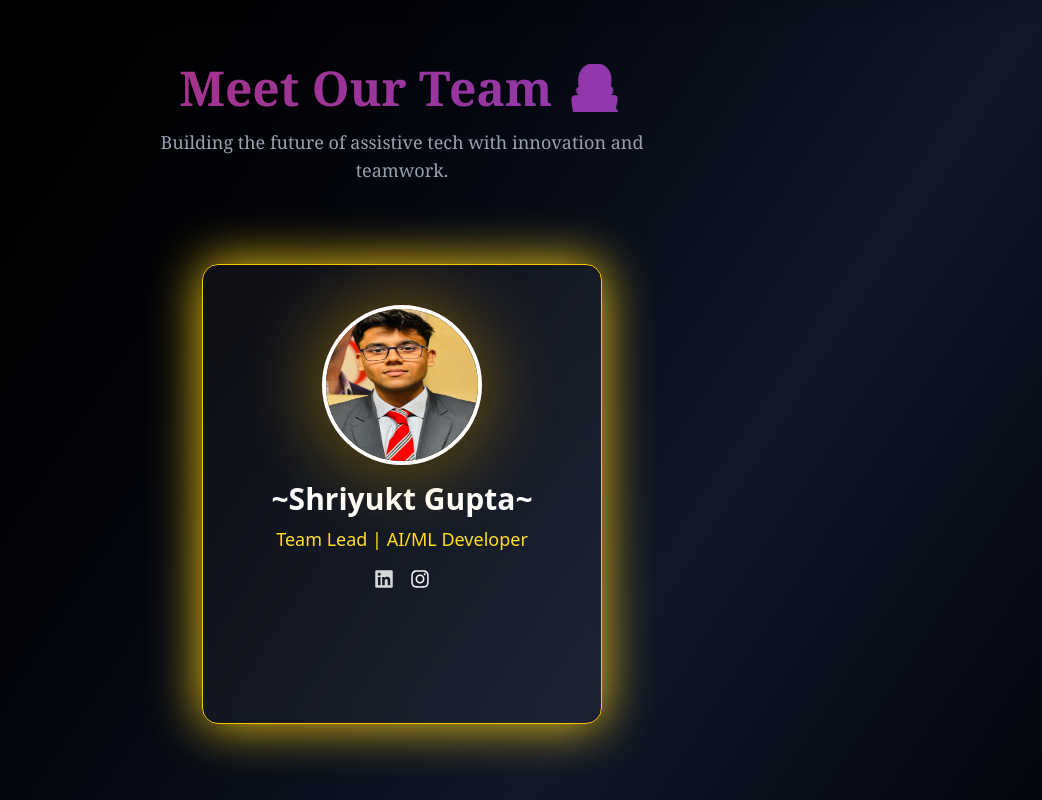
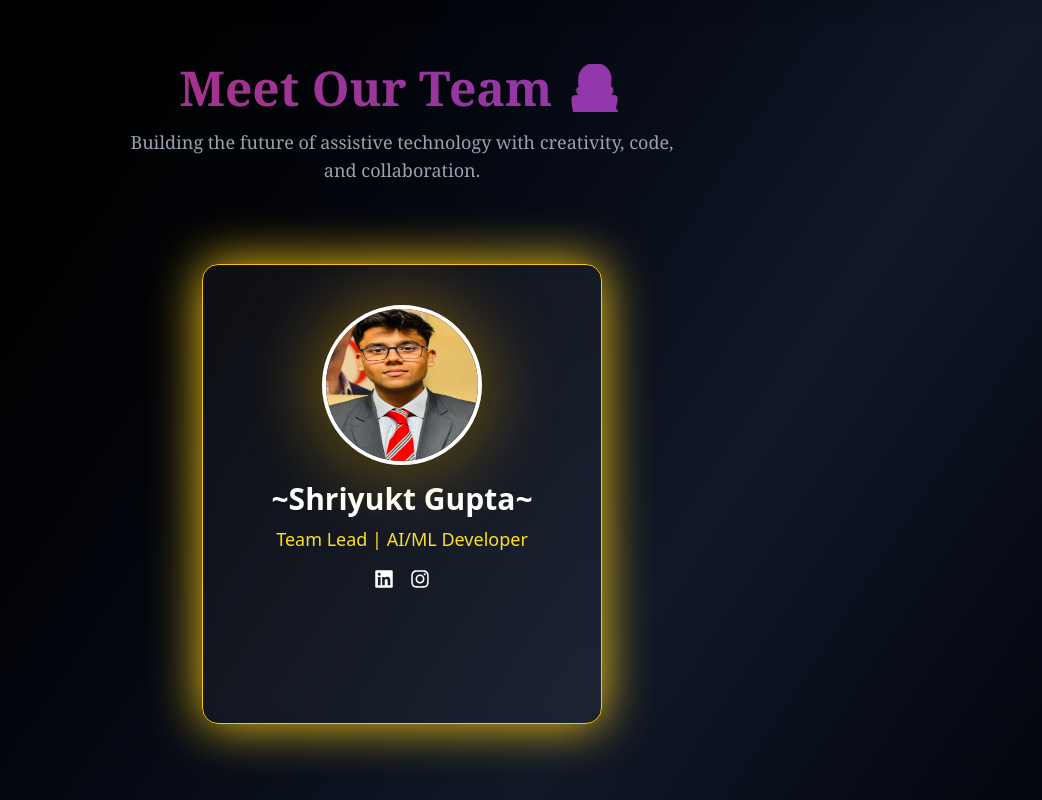
Before and after one commit to devansh021/live_hackathone, a React (Vite) app in the folder website/: page /ourteam in a window 1280 px wide. Shown: the whole page, without its empty margins (238-1280 px from the left). Built offline with nearby package versions, Linux system fonts and the light colour scheme.

Commit message:
sisth commit

```diff
--- a/website/src/pages/OurTeamPage.jsx
+++ b/website/src/pages/OurTeamPage.jsx
@@ -1,109 +1,79 @@
 import React from 'react';
 import { motion } from 'framer-motion';
+import Tilt from 'react-parallax-tilt';
 import { FaLaptopCode, FaTools, FaCrown, FaGithub, FaLinkedin, FaInstagram } from 'react-icons/fa';
-import Tilt from 'react-parallax-tilt';
 
-// Team data
 const teams = {
   leader: [
     {
       name: '~Shriyukt Gupta~',
       role: 'Team Lead | AI/ML Developer',
-      image: 'public/team/shri.jpg',
-
-      linkedin: 'https://www.linkedin.com/in/shriyukt-gupta-12b665277?utm_source=share&utm_campaign=share_via&utm_content=profile&utm_medium=android_app',
-      instagram: 'https://www.instagram.com/shriyuktt?igsh=djNtZHl0cW9oMTNj',
+      image: '/team/shri.jpg',
+      linkedin: 'https://www.linkedin.com/in/shriyukt-gupta-12b665277',
+      instagram: 'https://www.instagram.com/shriyuktt',
     },
   ],
   software: [
     {
       name: '~Devansh Arya~',
       role: 'Full Stack Developer',
-      image: 'public/team/devansh.jpg',
-
-
-      linkedin: 'https://www.linkedin.com/in/devansh-arya-415378305?utm_source=share&utm_campaign=share_via&utm_content=profile&utm_medium=android_app',
-      instagram: 'https://www.instagram.com/devansh_arya021/profilecard/?igsh=MWkyMGZ5a3ZyYWFjaA== ',
+      image: '/team/devansh.jpg',
+      linkedin: 'https://www.linkedin.com/in/devansh-arya-415378305',
+      instagram: 'https://www.instagram.com/devansh_arya021',
     },
     {
       name: '~Shubhanshi Negi~',
       role: 'AI/ML Developer',
-      image: 'public/team/shubi.jpg',
-
-      linkedin: 'https://www.linkedin.com/in/shubhanshi-negi-0a4352338?utm_source=share&utm_campaign=share_via&utm_content=profile&utm_medium=android_app',
-      instagram: 'https://www.instagram.com/shubhanshi_negi16?igsh=YXc5c3Rja2FuOHp0',
+      image: '/team/shubi.jpg',
+      linkedin: 'https://www.linkedin.com/in/shubhanshi-negi-0a4352338',
+      instagram: 'https://www.instagram.com/shubhanshi_negi16',
     },
     {
       name: '~Ankit Bisht~',
-      role: 'object detection and hardware developer',
-      image: 'public/team/ankit.jpg',
-
-      linkedin: 'https://www.linkedin.com/in/ankit-bisht-8a0b372a2?utm_source=share&utm_campaign=share_via&utm_content=profile&utm_medium=android_app',
-      instagram: 'https://www.instagram.com/divya.adhikari_87?igsh=OHR3czAyazE1d2p0',
+      role: 'Object Detection & Hardware Developer',
+      image: '/team/ankit.jpg',
+      linkedin: 'https://www.linkedin.com/in/ankit-bisht-8a0b372a2',
+      instagram: 'https://www.instagram.com/divya.adhikari_87',
     },
   ],
   hardware: [
     {
       name: '~Kritika Sharma~',
       role: 'Hardware Engineer',
-      image: 'public/team/kritika.jpg',
-
+      image: '/team/kritika.jpg',
       linkedin: 'https://www.linkedin.com/in/kritika-sharma-geu',
-      instagram: 'https://www.instagram.com/kritikabairagi_03/profilecard/?igsh=MWltbXc0djdpY3Y1YQ==',
+      instagram: 'https://www.instagram.com/kritikabairagi_03',
     },
     {
-      name: '~divya Adhikari~',
+      name: '~Divya Adhikari~',
       role: 'AI/ML and Hardware Developer',
-      image: 'public/team/divya.jpg',
-      linkedin: 'https://www.linkedin.com/in/divya-adhikari-213269325?utm_source=share&utm_campaign=share_via&utm_content=profile&utm_medium=android_app',
-      instagram: 'https://www.instagram.com/divya.adhikari_87?igsh=OHR3czAyazE1d2p0',
+      image: '/team/divya.jpg',
+      linkedin: 'https://www.linkedin.com/in/divya-adhikari-213269325',
+      instagram: 'https://www.instagram.com/divya.adhikari_87',
     },
   ],
 };
 
-// Social Icons Component
 const SocialIcons = ({ member }) => (
-  <div className="flex gap-4 mt-4 justify-center text-white">
+  <div className="flex justify-center gap-4 mt-4 text-white">
     {member.github && (
-      <motion.a
-        href={member.github}
-        target="_blank"
-        rel="noopener noreferrer"
-        whileHover={{ scale: 1.3 }}
-        animate={{ opacity: [0.6, 1, 0.6] }}
-        transition={{ repeat: Infinity, duration: 2 }}
-      >
+      <motion.a href={member.github} target="_blank" rel="noopener noreferrer" whileHover={{ scale: 1.3 }}>
         <FaGithub size={20} />
       </motion.a>
     )}
     {member.linkedin && (
-      <motion.a
-        href={member.linkedin}
-        target="_blank"
-        rel="noopener noreferrer"
-        whileHover={{ scale: 1.3 }}
-        animate={{ opacity: [0.6, 1, 0.6] }}
-        transition={{ repeat: Infinity, duration: 2, delay: 0.2 }}
-      >
+      <motion.a href={member.linkedin} target="_blank" rel="noopener noreferrer" whileHover={{ scale: 1.3 }}>
         <FaLinkedin size={20} />
       </motion.a>
     )}
     {member.instagram && (
-      <motion.a
-        href={member.instagram}
-        target="_blank"
-        rel="noopener noreferrer"
-        whileHover={{ scale: 1.3 }}
-        animate={{ opacity: [0.6, 1, 0.6] }}
-        transition={{ repeat: Infinity, duration: 2, delay: 0.4 }}
-      >
+      <motion.a href={member.instagram} target="_blank" rel="noopener noreferrer" whileHover={{ scale: 1.3 }}>
         <FaInstagram size={20} />
       </motion.a>
     )}
   </div>
 );
 
-// Card component
 const Card = ({ member, delay }) => (
   <motion.div
     initial={{ opacity: 0, y: 30 }}
@@ -111,17 +81,13 @@ const Card = ({ member, delay }) => (
     transition={{ duration: 0.8, delay }}
   >
     <Tilt
-      glareEnable={true}
+      glareEnable
       glareMaxOpacity={0.2}
       className="w-[300px] h-[380px] bg-white/5 border border-pink-600 hover:border-pink-400 rounded-2xl p-6 text-center backdrop-blur-sm transition-all duration-300 shadow-[0_0_25px_#f472b6] hover:shadow-[0_0_40px_#f472b6] font-serif"
     >
       <div className="relative w-24 h-24 mx-auto mb-4">
         <div className="absolute inset-0 rounded-full bg-gradient-to-tr from-pink-500 to-purple-500 blur-lg opacity-70 animate-pulse z-0" />
-        <img
-          src={member.image}
-          alt={member.name}
-          className="relative z-10 w-full h-full rounded-full border-2 border-white shadow-md"
-        />
+        <img src={member.image} alt={member.name} className="relative z-10 w-full h-full rounded-full border-2 border-white shadow-md" />
       </div>
       <h3 className="text-lg font-semibold text-white">{member.name}</h3>
       <p className="text-pink-300 text-sm mb-2">{member.role}</p>
@@ -130,7 +96,6 @@ const Card = ({ member, delay }) => (
   </motion.div>
 );
 
-// Leader card
 const LeaderCard = ({ member }) => (
   <motion.div
     initial={{ opacity: 0, scale: 0.7 }}
@@ -138,18 +103,14 @@ const LeaderCard = ({ member }) => (
     transition={{ duration: 1 }}
   >
     <Tilt
-      glareEnable={true}
+      glareEnable
       glareMaxOpacity={0.3}
       scale={1.05}
       className="w-[400px] h-[460px] bg-white/5 border border-yellow-400 hover:border-yellow-200 rounded-2xl p-10 flex flex-col items-center backdrop-blur-sm transition-all duration-300 shadow-[0_0_50px_#facc15] hover:shadow-[0_0_80px_#fde047]"
     >
       <div className="relative w-40 h-40 mb-4">
         <div className="absolute inset-0 rounded-full bg-gradient-to-tr from-yellow-400 to-yellow-600 blur-2xl opacity-60 animate-pulse z-0" />
-        <img
-          src={member.image}
-          alt={member.name}
-          className="relative z-10 w-full h-full rounded-full border-4 border-white shadow-lg"
-        />
+        <img src={member.image} alt={member.name} className="relative z-10 w-full h-full rounded-full border-4 border-white shadow-lg" />
       </div>
       <h3 className="text-3xl font-bold text-white">{member.name}</h3>
       <p className="text-yellow-300 text-lg mt-2">{member.role}</p>
@@ -158,7 +119,6 @@ const LeaderCard = ({ member }) => (
   </motion.div>
 );
 
-// Team section component
 const TeamSection = ({ title, icon, members, delayOffset = 0 }) => (
   <motion.div
     initial={{ opacity: 0, y: 30 }}
@@ -177,7 +137,6 @@ const TeamSection = ({ title, icon, members, delayOffset = 0 }) => (
   </motion.div>
 );
 
-// Main component
 const OurTeamPage = () => {
   return (
     <motion.div
@@ -196,26 +155,18 @@ const OurTeamPage = () => {
           Meet Our Team 👨‍💻
         </h1>
         <p className="mt-4 text-gray-400 text-lg max-w-xl mx-auto font-serif">
-          Building the future of assistive tech with innovation and teamwork.
+          Building the future of assistive technology with creativity, code, and collaboration.
         </p>
       </motion.div>
 
       <div className="flex justify-center mb-24">
-        <LeaderCard member={teams.leader[0]} />
+        {teams.leader.map((member, i) => (
+          <LeaderCard key={i} member={member} />
+        ))}
       </div>
 
-      <TeamSection
-        title="Hardware Team"
-        icon={<FaTools />}
-        members={teams.hardware}
-        delayOffset={1}
-      />
-      <TeamSection
-        title="Software Team"
-        icon={<FaLaptopCode />}
-        members={teams.software}
-        delayOffset={1.5}
-      />
+      <TeamSection title="Software Developers" icon={<FaLaptopCode />} members={teams.software} delayOffset={0.3} />
+      <TeamSection title="Hardware Engineers" icon={<FaTools />} members={teams.hardware} delayOffset={0.6} />
     </motion.div>
   );
 };
```
